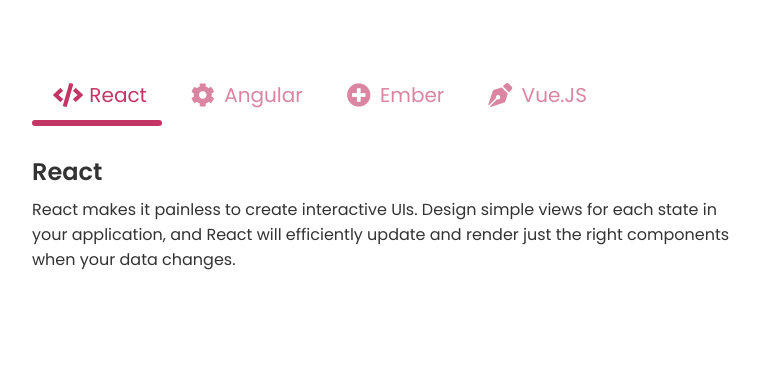
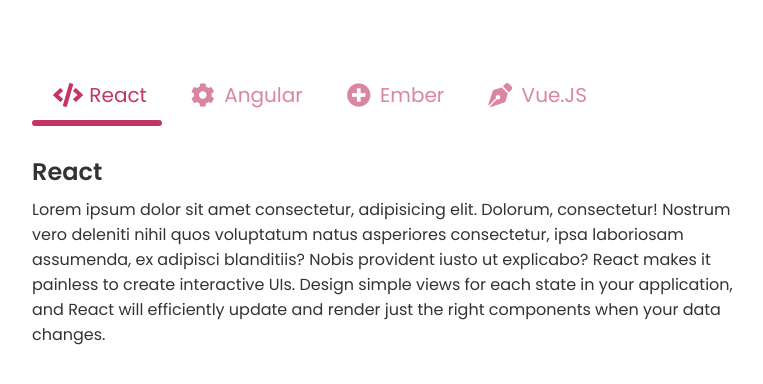
Before and after one commit to viinu1/Tabui, a plain HTML site: page index.html in a window 1280 px wide. Shown: the whole page, without its empty margins (248-1011 px from the left). Drawn offline with Linux system fonts and the light colour scheme.

Commit message:
chinh sua noi dung index.html

```diff
--- a/app.js
+++ b/app.js
@@ -2,4 +2,4 @@ function log(params) {
     console.log(params);
 }
 
-log("xin chao cac ban")
+log("xin chao cac bang")
--- a/index.html
+++ b/index.html
@@ -38,7 +38,8 @@
     <div class="tab-content">
         <div class="tab-pane active">
         <h2>React</h2>
-        <p>React makes it painless to create interactive UIs. Design simple views for each state in your application, and React will efficiently update and render just the right components when your data changes.</p>
+        <p> Lorem ipsum dolor sit amet consectetur, adipisicing elit. Dolorum, consectetur! Nostrum vero deleniti nihil quos voluptatum natus asperiores consectetur, ipsa laboriosam assumenda, ex adipisci blanditiis? Nobis provident iusto ut explicabo?
+            React makes it painless to create interactive UIs. Design simple views for each state in your application, and React will efficiently update and render just the right components when your data changes.</p>
         </div>
         <div class="tab-pane">
         <h2>Angular</h2>
```
